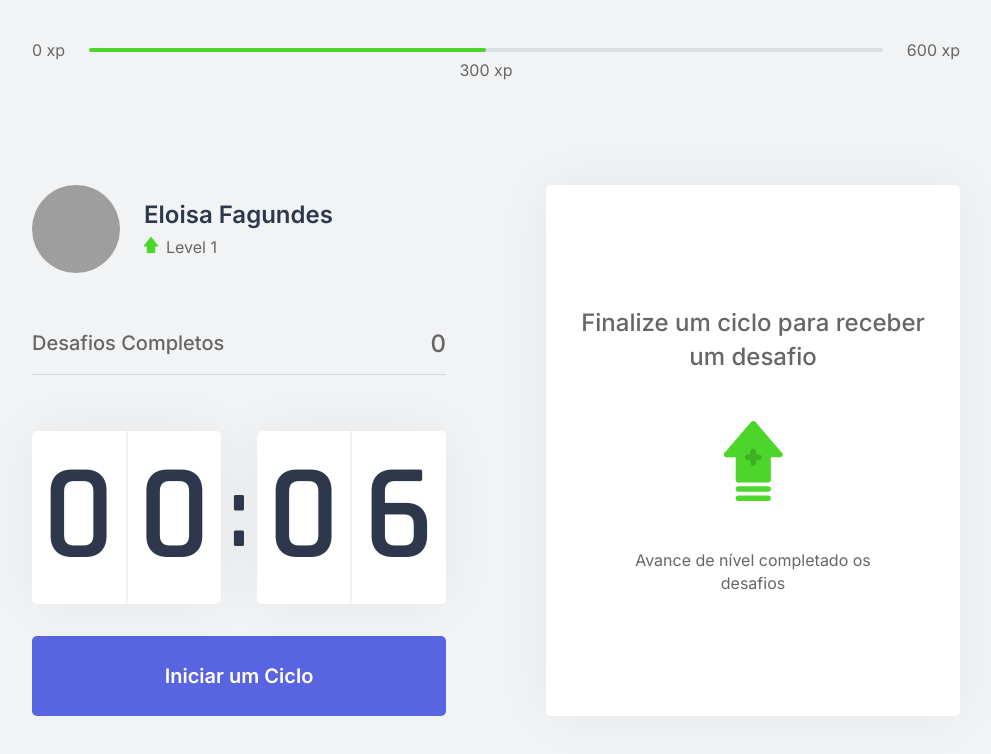
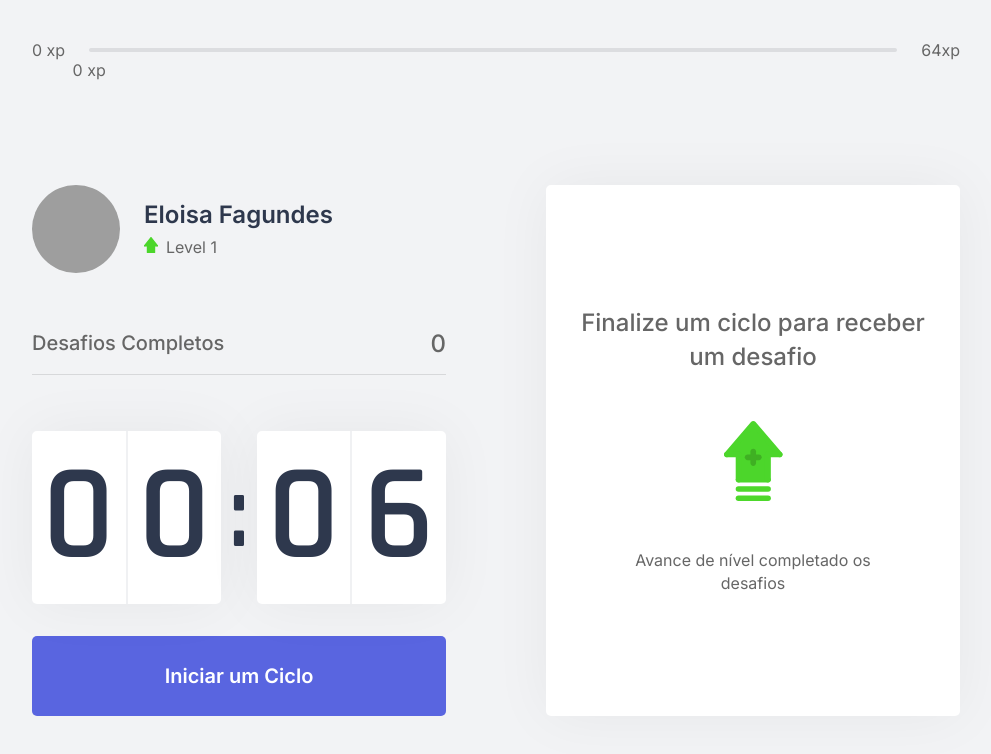
Before and after one commit to EloisaFagundes/movit-rocketseat-nextjs-contextapi, a Next.js app: page / in a window 1280 px wide. Shown: the top 754 px of the page, without its empty margins (144-1135 px from the left). Built offline with nearby package versions, Linux system fonts and the light colour scheme; grey boxes are pictures that could not be loaded.

Commit message:
feat: adicionando contexto ao level da experience bar

```diff
--- a/src/components/ExperienceBar/ExperienceBar.tsx
+++ b/src/components/ExperienceBar/ExperienceBar.tsx
@@ -1,16 +1,22 @@
+import { useContext } from "react";
+import { ChallengesContext } from "../../contexts/ChallengesContexts";
 import styles from "../../styles/components/ExperienceBar.module.css";
 
 export function ExperienceBar() {
+  const { currentExperience, experienceToNextLevel } = useContext(ChallengesContext);
+
+
+  const percentToNextLevel = Math.round(currentExperience * 100) / experienceToNextLevel
   return (
     <header className={styles.experienceBar}>
       <span> 0 xp</span>
       <div>
-        <div style={{ width: "50%" }} />
-        <span className={styles.currentExperience} style={{ left: "50%" }}>
-          300 xp
+        <div style={{ width: `${percentToNextLevel}%` }} />
+        <span className={styles.currentExperience} style={{ left: `${percentToNextLevel}%`}}>
+          {currentExperience} xp
         </span>
       </div>
-      <span>600 xp</span>
+      <span>{experienceToNextLevel}xp</span>
     </header>
   );
 }
```
